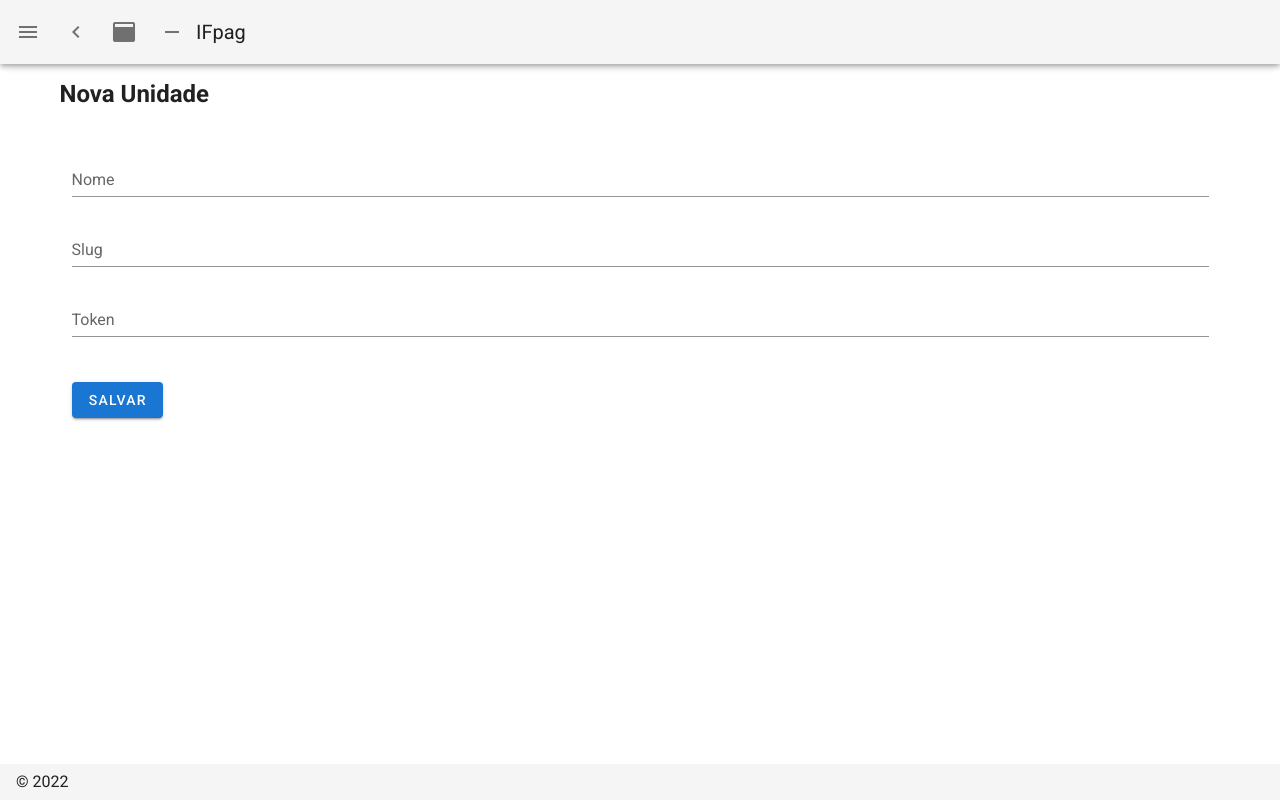
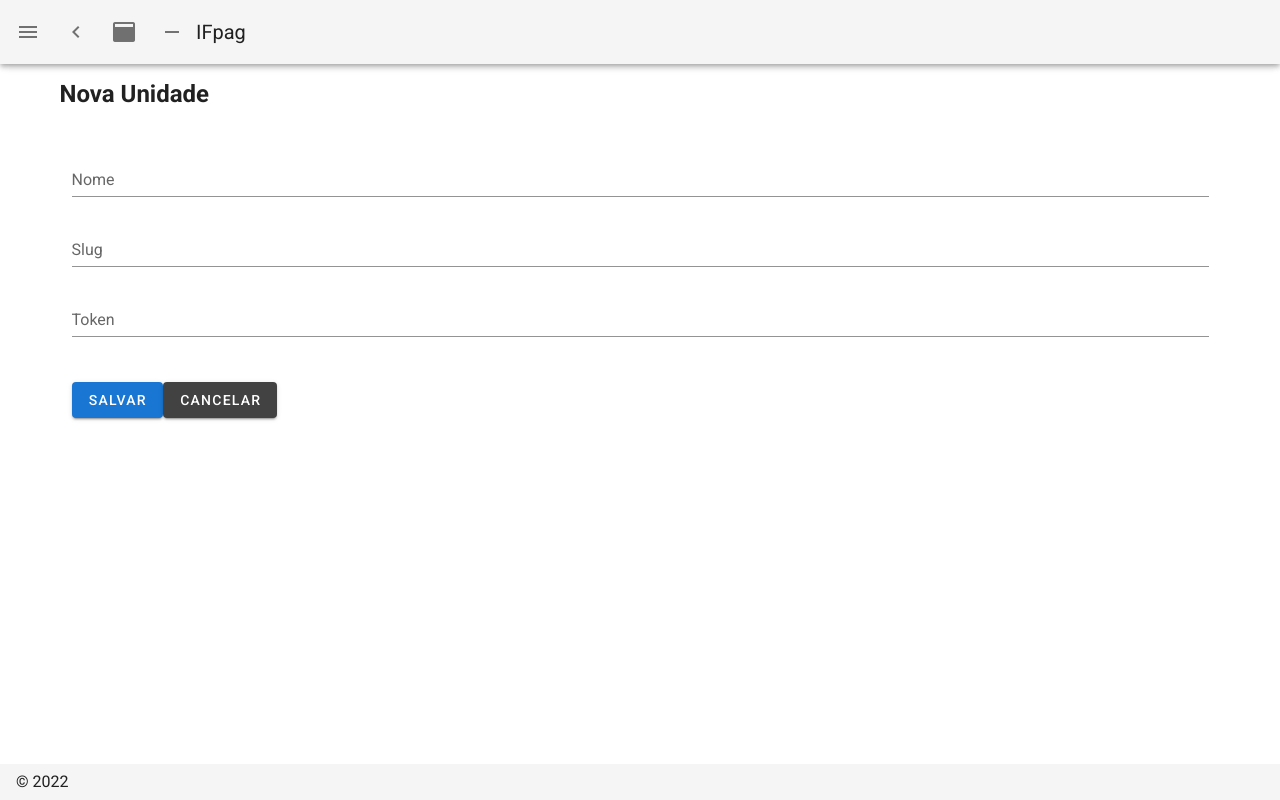
Before and after one commit to IFRS/pagif, a Nuxt app: page /admin/unidades/nova in a window 1280 px wide. Built offline with nearby package versions, Linux system fonts and the light colour scheme.

Commit message:
Uso do store no form de Unidade e na página de nova Unidade

```diff
--- a/components/Form/Unidade.vue
+++ b/components/Form/Unidade.vue
@@ -32,6 +32,12 @@
           >
             Salvar
           </v-btn>
+          <v-btn
+            color="secondary"
+            @click="handleCancel"
+          >
+            Cancelar
+          </v-btn>
         </v-col>
       </v-row>
     </v-container>
@@ -41,12 +47,6 @@
 <script>
   export default {
     name: 'FormUnidade',
-    props: {
-      unidadeInicial: {
-        type: Object,
-        default: () => ({}),
-      },
-    },
     data() {
       return {
         validation: {
@@ -63,18 +63,41 @@
             v => !(/\s/).test(v) || 'Token não pode conter espaços.',
           ],
         },
-        nome: this.unidadeInicial.nome || '',
-        slug: this.unidadeInicial.slug || '',
-        token: this.unidadeInicial.token || '',
-      };
+      }
+    },
+    computed: {
+      nome: {
+        get() {
+          return this.$store.state.unidades.item.nome;
+        },
+        set(value) {
+          this.$store.commit('unidades/updateUnidade', { ...this.$store.state.unidades.item, nome: value });
+        }
+      },
+      slug: {
+        get() {
+          return this.$store.state.unidades.item.slug;
+        },
+        set(value) {
+          this.$store.commit('unidades/updateUnidade', { ...this.$store.state.unidades.item, slug: value });
+        }
+      },
+      token: {
+        get() {
+          return this.$store.state.unidades.item.token;
+        },
+        set(value) {
+          this.$store.commit('unidades/updateUnidade', { ...this.$store.state.unidades.item, token: value });
+        }
+      },
     },
     methods: {
       handleSubmit() {
-        this.$emit('salvar', {
-          nome: this.nome,
-          slug: this.slug,
-          token: this.token,
-        });
+        this.$emit('ok');
+      },
+      handleCancel() {
+        this.$refs.form.reset();
+        this.$emit('cancel');
       },
     },
   }
--- a/pages/admin/unidades/nova.vue
+++ b/pages/admin/unidades/nova.vue
@@ -7,7 +7,7 @@
     </v-row>
     <v-row>
       <v-col>
-        <FormUnidade @salvar="handleSubmit"></FormUnidade>
+        <FormUnidade @ok="handleSubmit" @cancel="handleCancel"></FormUnidade>
       </v-col>
     </v-row>
   </v-container>
@@ -18,8 +18,8 @@
     name: 'NovaUnidade',
     layout: 'admin',
     methods: {
-      async handleSubmit(unidade) {
-        await this.$axios.post('/api/unidades', unidade)
+      async handleSubmit() {
+        await this.$store.dispatch('unidades/save')
         .then((response) => {
           this.$toast.success('Unidade cadastrada com sucesso!');
           this.$router.push({
@@ -31,6 +31,12 @@
           console.error(error);
         });
       },
+      handleCancel() {
+        this.$toast.info('Cadastro de Unidade cancelado.');
+        this.$router.push({
+          path: '/admin/unidades',
+        });
+      },
     },
   }
 </script>
```
